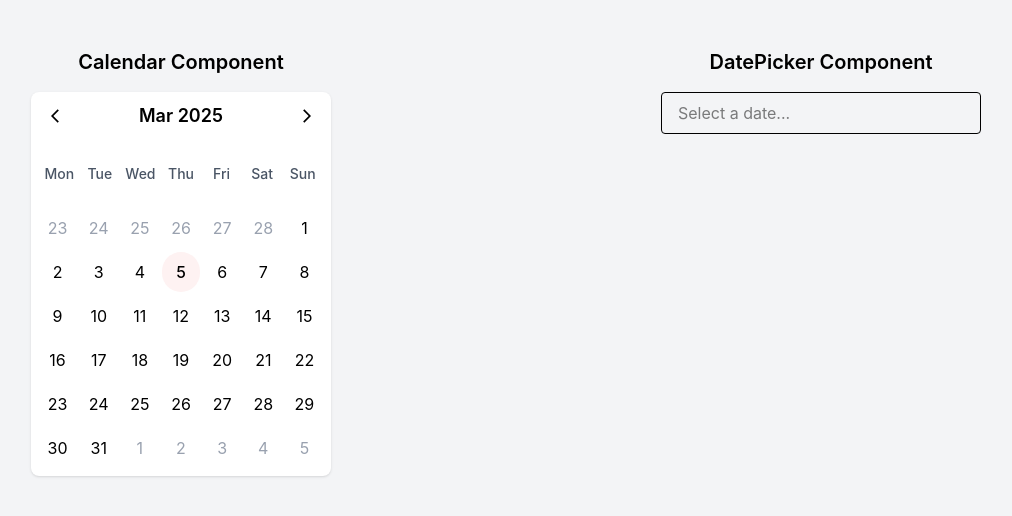
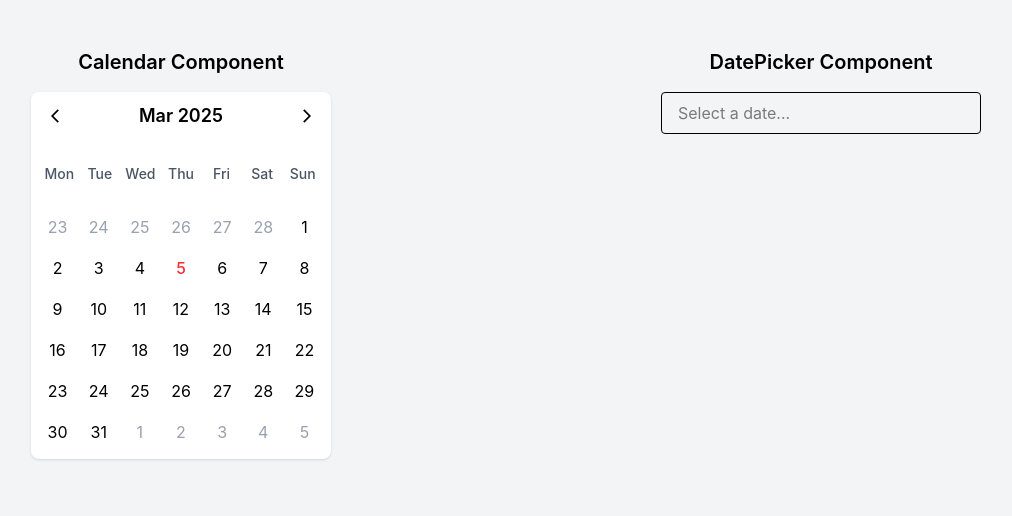
Before and after one commit to ahwei/Calendar-home-assessment, a React (Vite) app: page / in a window 1280 px wide. Shown: the top 516 px of the page, without its empty margins (139-1151 px from the left). Built offline with nearby package versions, Linux system fonts and the light colour scheme.

Commit message:
refactor: update CalendarGrid component to use consistent color for current day

```diff
--- a/src/components/Calendar/CalendarGrid.tsx
+++ b/src/components/Calendar/CalendarGrid.tsx
@@ -48,13 +48,13 @@ const CalendarGrid = ({ state, actions }: CalendarGridProps) => {
               key={day.format('YYYY-MM-DD')}
               onClick={() => onDayClick(day)}
               className={`
-                aspect-square p-2 flex items-center justify-center rounded-full
+                aspect-square flex items-center justify-center rounded-full
                 transition-colors duration-200 cursor-pointer
                 ${
                   selectedDate?.isSame(day, 'day')
                     ? `${primaryColor} text-white font-medium`
                     : day.isSame(dayjs(), 'day')
-                    ? `${secondaryColor} font-medium`
+                    ? `text-red-500 font-medium`
                     : day.isSame(currentDate, 'month')
                     ? 'hover:bg-gray-100'
                     : 'text-gray-400 hover:bg-gray-50'
```
